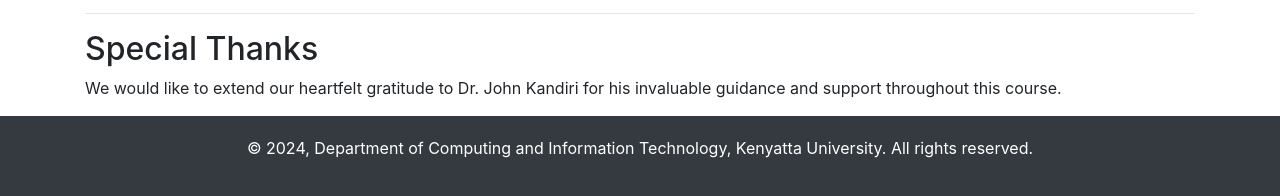
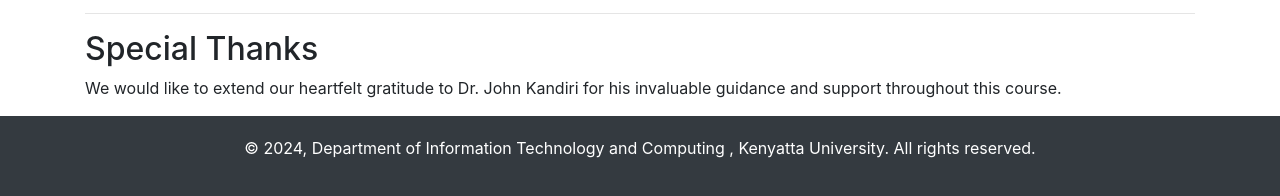
Before and after one commit to SuleimanZeila/SCO809, a plain HTML site: page index.html in a window 1280 px wide. Shown: the part 929-1125 px from the top of the page. Drawn offline with nearby package versions, Linux system fonts and the light colour scheme.

Commit message:
updated footer section of index

```diff
--- a/index.html
+++ b/index.html
@@ -81,7 +81,7 @@
     <!-- Footer -->
     <footer>
         <div class="container">
-            <p>&copy; 2024, Department of Computing and  Information Technology, Kenyatta University. All rights reserved.</p>
+            <p>&copy; 2024, Department of Information Technology and Computing , Kenyatta University. All rights reserved.</p>
         </div>
     </footer>
 
```
